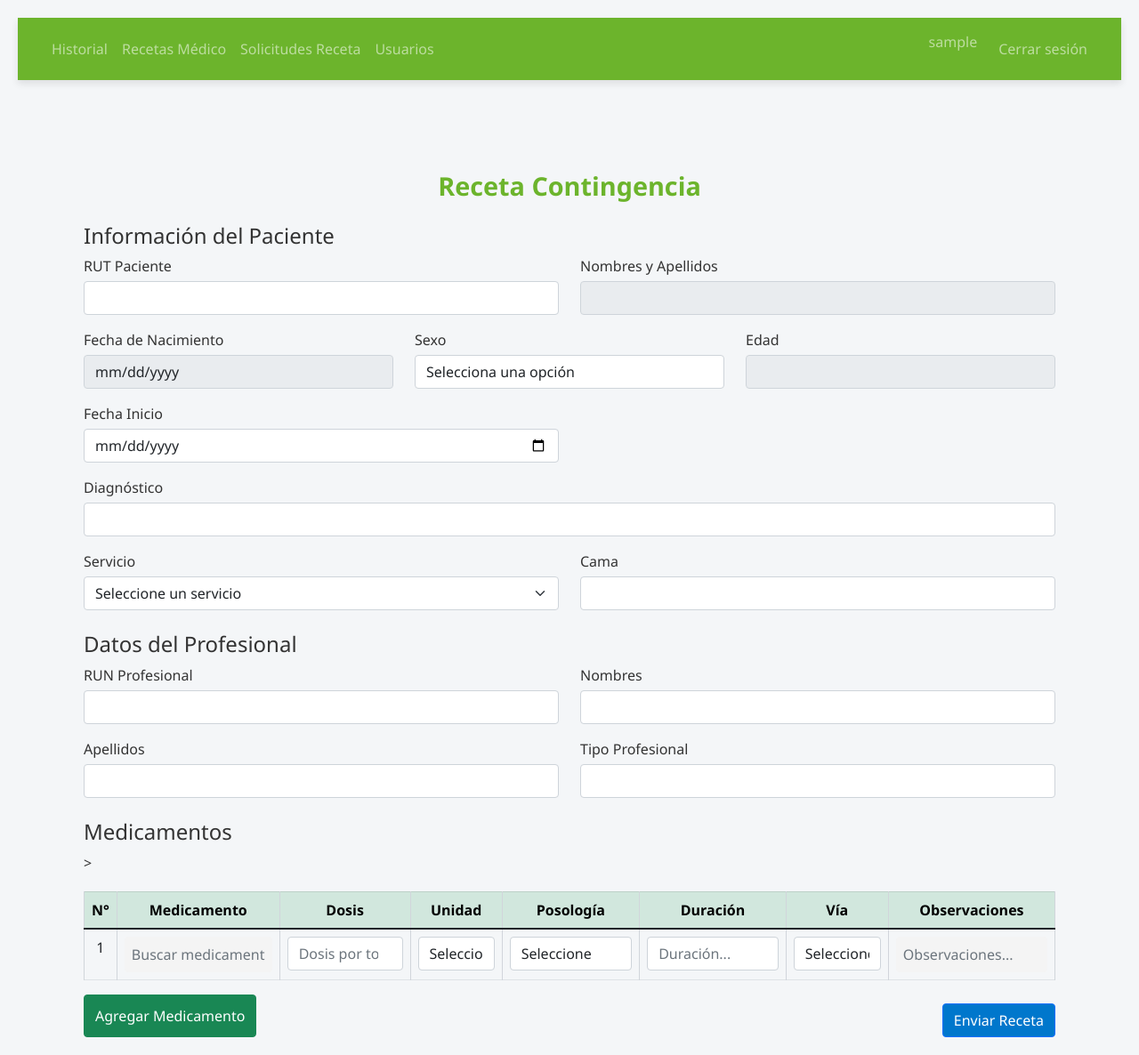
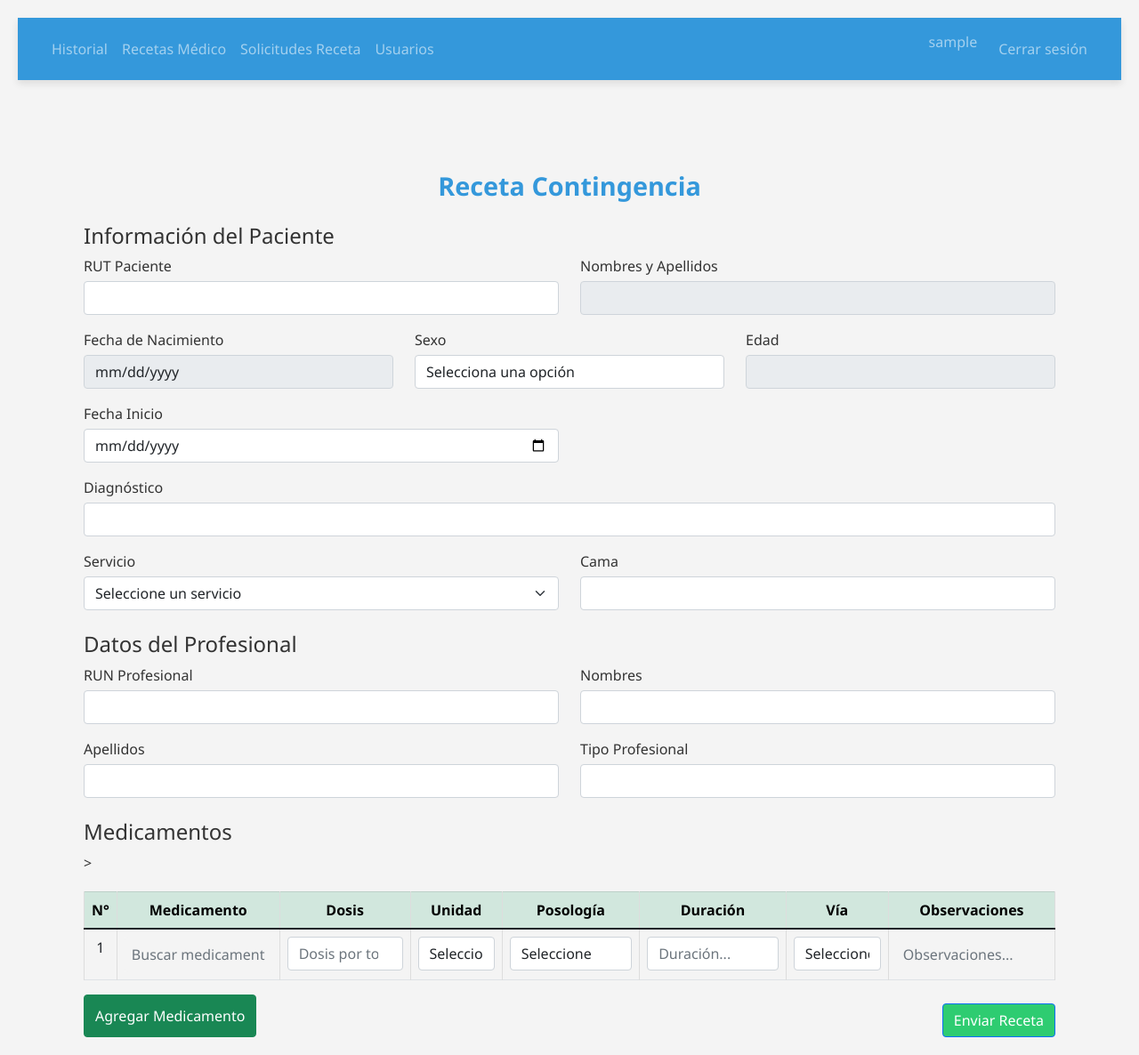
Before and after one commit to Dmcdemianpro/RCEONE, a Flask app: page /formulario in a window 1280 px wide. Shown: the whole page at 89% size. Run offline with Flask 3, Linux system fonts and the light colour scheme; the visitor is signed in with stand-in values (Sample User, id 1); some libraries are stand-ins or nearby versions.

Commit message:
Initial commit

```diff
--- a/static/colors.css
+++ b/static/colors.css
@@ -1,9 +1,13 @@
 :root {
-    --primary-color: #6CB42C; /* Un verde basado en los logos */
-    --secondary-color: #0077CC; /* Un azul basado en los logos */
-    --accent-color: #FFD700; /* Un amarillo basado en los logos */
-    --background-color: #f4f6f8; /* Fondo claro */
-    --text-color: #333; /* Color de texto oscuro */
-    --border-color: #d1d5db; /* Color de borde */
-    --card-background: #ffffff; /* Fondo de tarjetas/paneles */
+    --primary-color: #3498db; /* Un azul, cámbialo por tu color primario */
+    --secondary-color: #2ecc71; /* Un verde, cámbialo por tu color secundario */
+    --background-color: #f4f4f4; /* Un gris claro para el fondo */
+    --text-color: #333; /* Un gris oscuro para el texto general */
+    --card-background: #ffffff; /* Blanco para el fondo de tarjetas o contenedores */
+    --border-color: #ddd; /* Un gris para los bordes */
+    --hover-color: #2980b9; /* Un tono más oscuro para efectos hover */
+    --success-color: #28a745; /* Verde para mensajes de éxito */
+    --error-color: #dc3545; /* Rojo para mensajes de error */
+    --warning-color: #ffc107; /* Amarillo para advertencias */
+    --info-color: #17a2b8; /* Cian para información */
 }
--- a/static/formulario.css
+++ b/static/formulario.css
@@ -1,8 +1,3 @@
-:root {
-    /* Importa variables de colors.css si no están ya definidas en base.html */
-    /* @import url("colors.css"); */
-}
-
 body {
     font-family: 'Segoe UI', sans-serif;
     background-color: var(--background-color);
```
Also changed, not shown: 1 other file.
